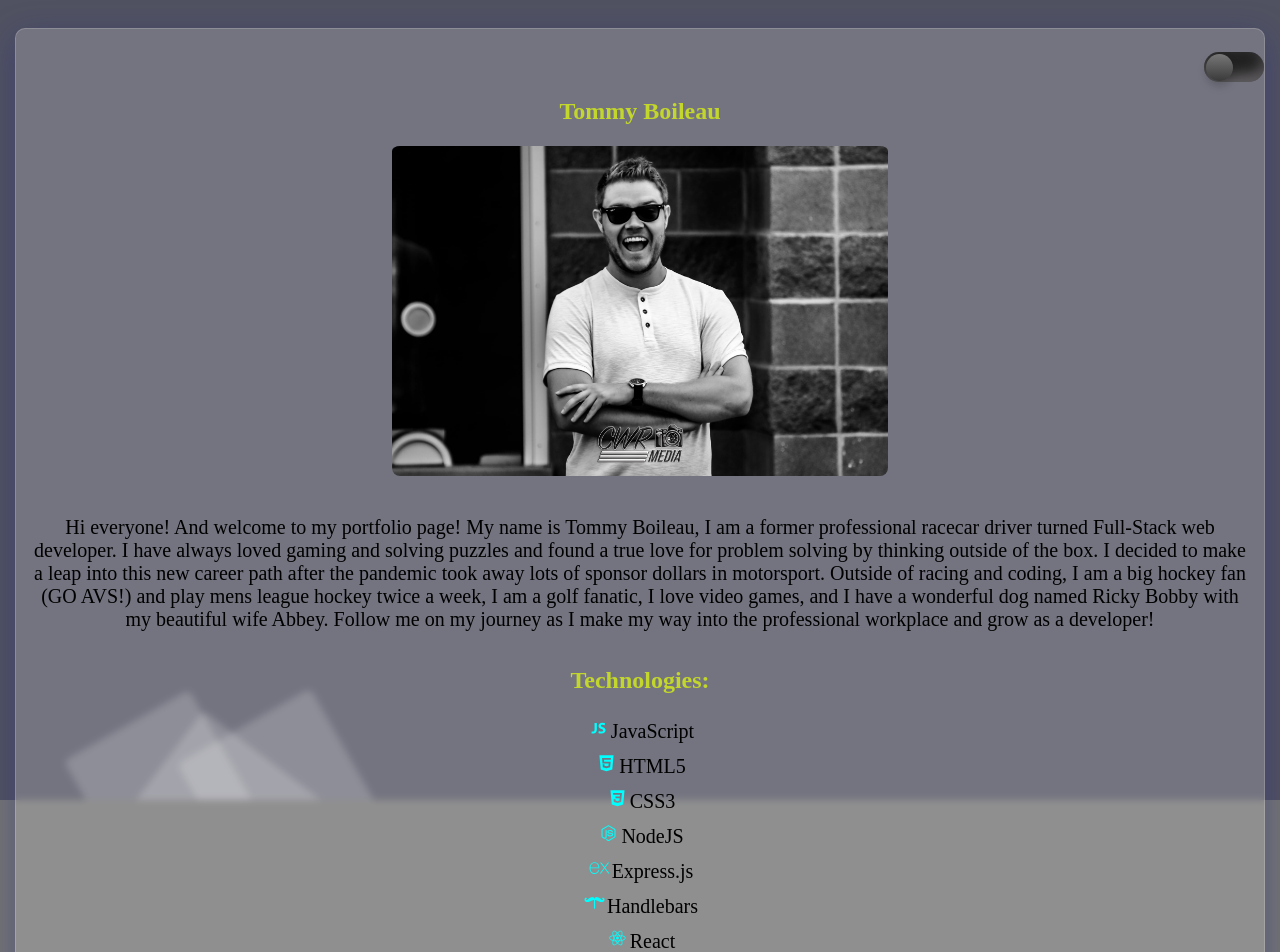
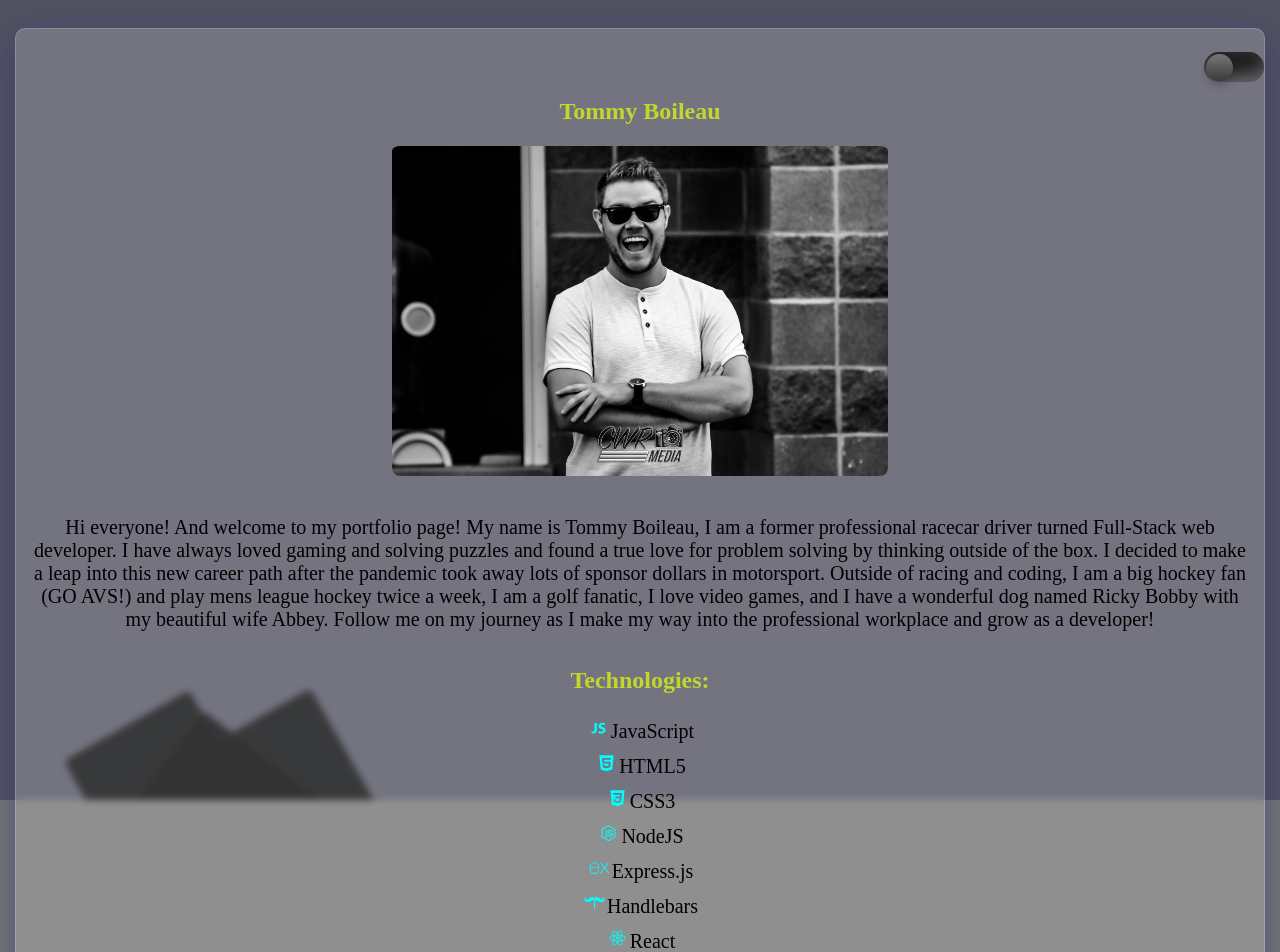
Before and after one commit to TommyBspeed/TommyBspeed.github.io, a React (Create React App) app: page / in a window 1280 px wide. Shown: the top 952 px of the page. Built offline with nearby package versions, Linux system fonts and the light colour scheme.

Commit message:
adjusted color of li for lightmode

```diff
--- a/src/Components/Background/Background.css
+++ b/src/Components/Background/Background.css
@@ -28,16 +28,13 @@
   background: #515261;
 }
 
-.toggleActive li {
-  background: rgb(38, 90, 200);
-}
 .background li {
   position: absolute;
   display: block;
   list-style: none;
   width: 20px;
   height: 20px;
-  background: rgba(255, 255, 255, 0.2);
+  background: black;
   animation: animate 31s linear infinite;
 }
 
```
